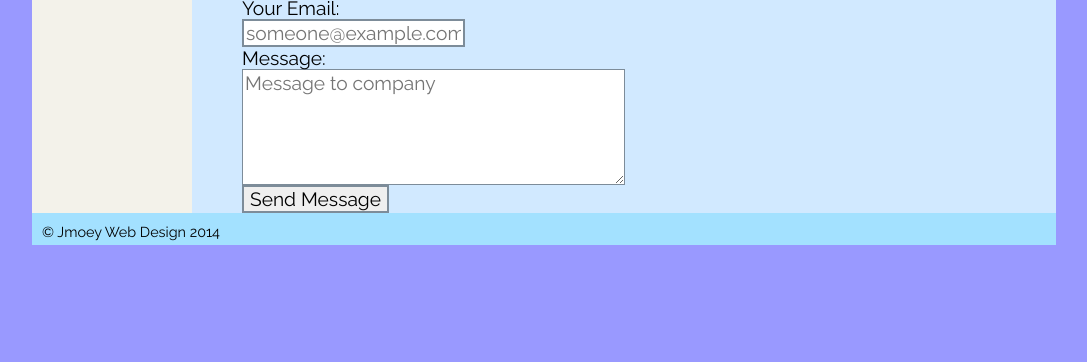
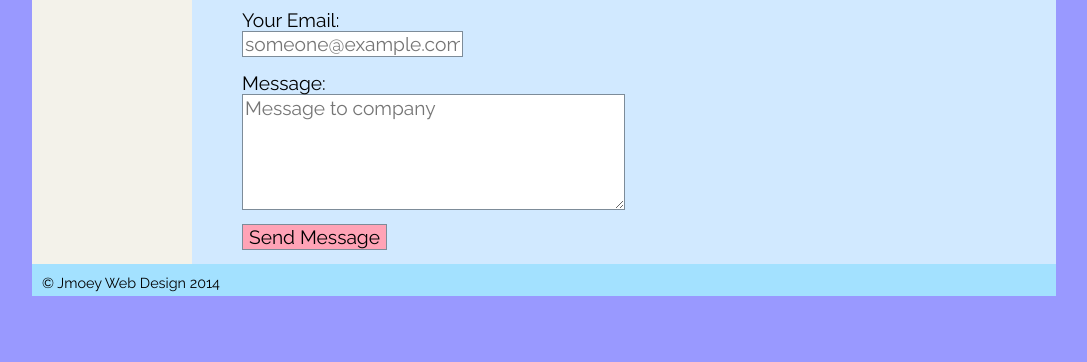
Before and after one commit to Joshun/COM1008-assignment1, a plain HTML site: page contact.html in a window 1280 px wide. Shown: the part 438-800 px from the top of the page, without its empty margins (96-1183 px from the left). Drawn offline with nearby package versions, Linux system fonts and the light colour scheme.

Commit message:
Improve form styling

```diff
--- a/stylesheets/contact.css
+++ b/stylesheets/contact.css
@@ -11,9 +11,19 @@ ul.address-details {
 	margin: 0;
 }
 
-.form-container input, textarea{
+.form-container input, textarea {
 	display: block;
-	outline: none;
-	border-color: #7D8C99;
-	border-style: solid;
+	/*outline: none;*/
+	/*border-color: #7D8C99;
+	border-style: solid;*/
+	border: 1px solid #7D8C99;
+	margin-bottom: 0.75em;
 }
+
+.form-container input:focus, textarea:focus {
+	border: 2px solid #7D8C99;
+}
+
+.form-container input.submit {
+	background-color: #FFA3B6;
+}
```
